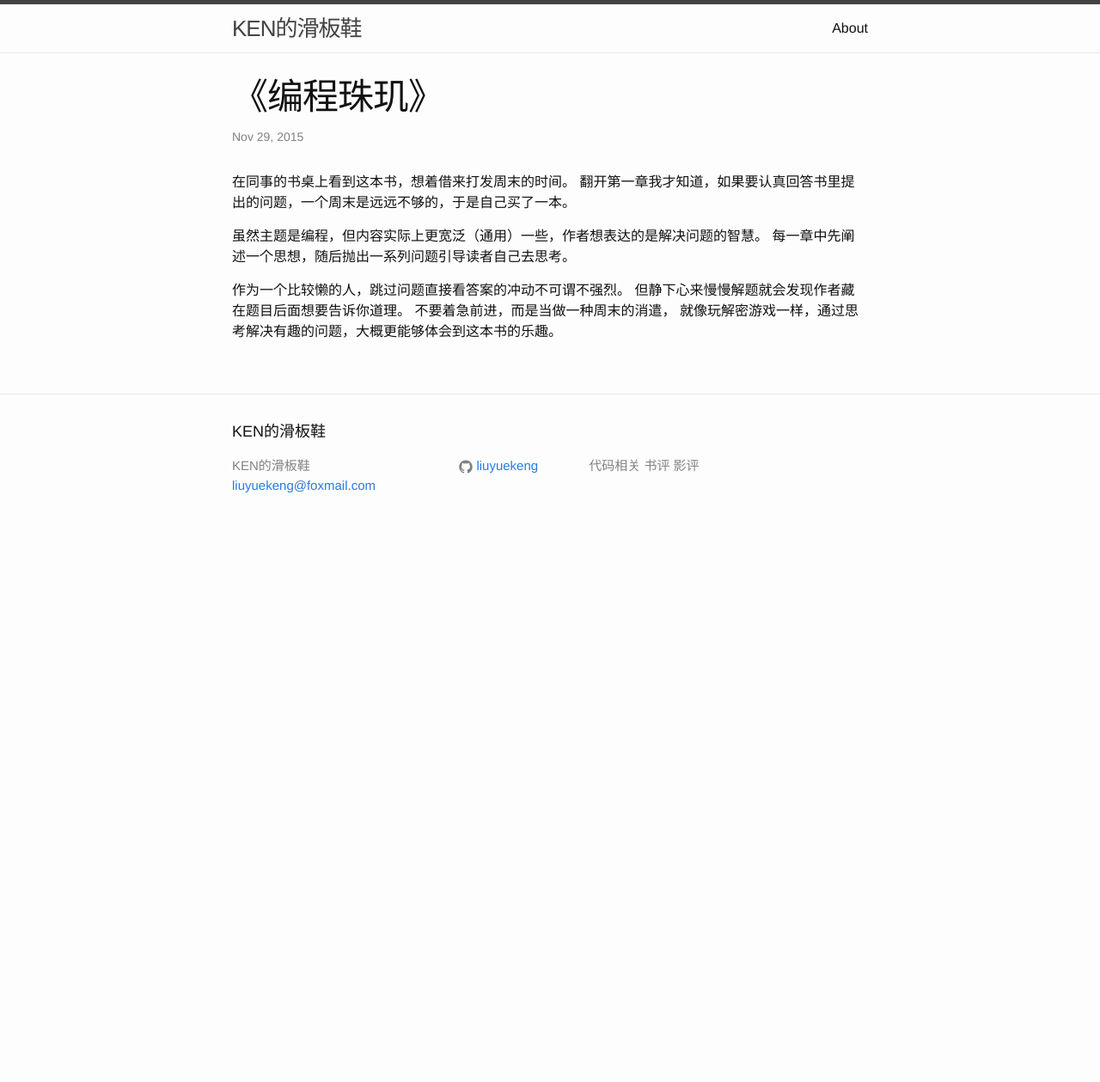
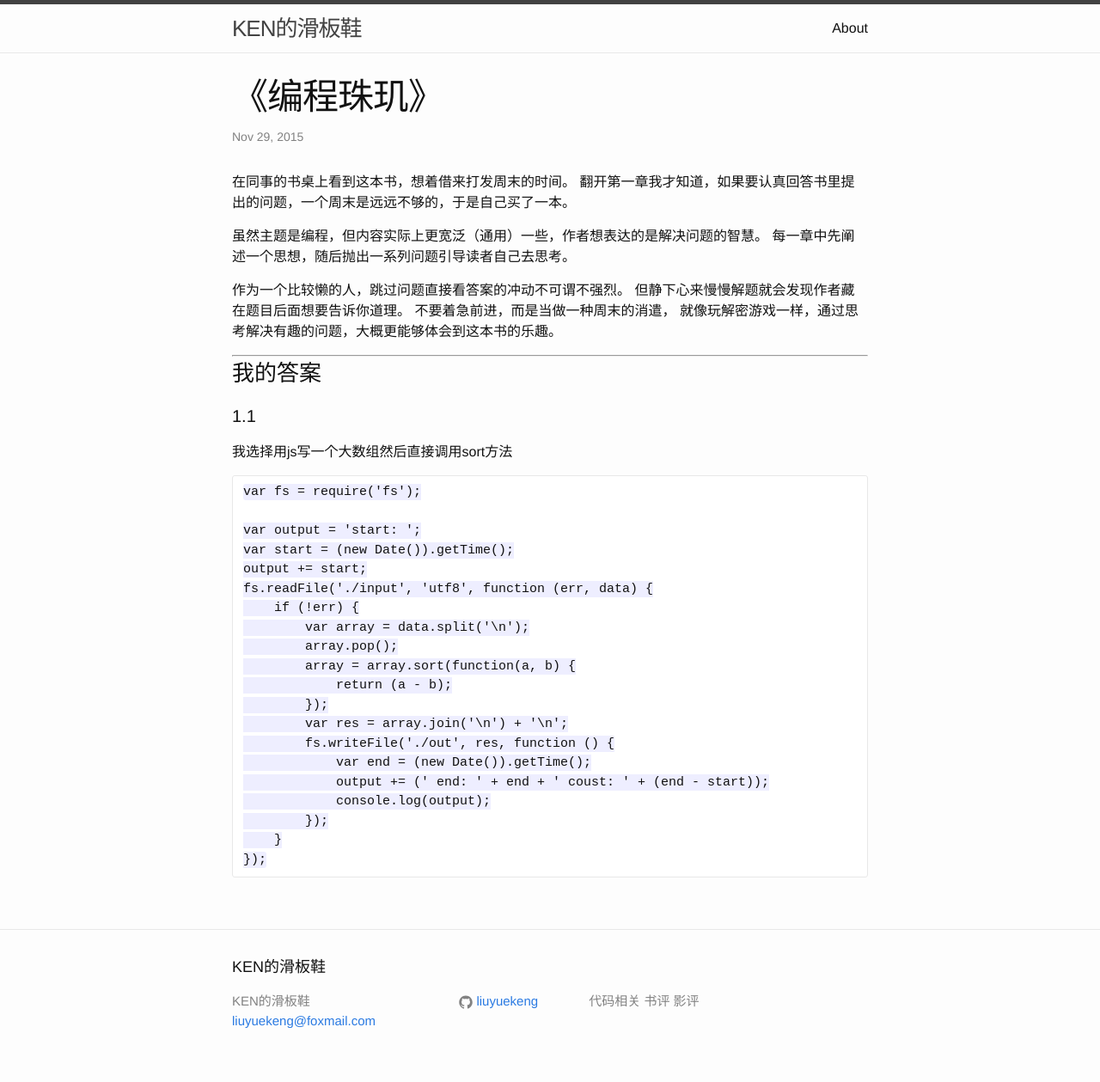
Before and after one commit to liuyuekeng/liuyuekeng.github.io, a Jekyll site: the page built from _posts/2015-11-29-Programming-Pearls.md, in a window 1280 px wide. Shown: the whole page at 86% size. Built offline with Jekyll 4.4.1, drawn with Linux system fonts in a browser that asks for light colours; before the commit the page ends 900 px from its top, so only the background shows below that.

Commit message:
add answer

```diff
--- a/_posts/2015-11-29-Programming-Pearls.md
+++ b/_posts/2015-11-29-Programming-Pearls.md
@@ -15,3 +15,31 @@ categories: 书评
 但静下心来慢慢解题就会发现作者藏在题目后面想要告诉你道理。
 不要着急前进，而是当做一种周末的消遣，
 就像玩解密游戏一样，通过思考解决有趣的问题，大概更能够体会到这本书的乐趣。
+
+-----------
+
+###我的答案
+
+####1.1
+我选择用js写一个大数组然后直接调用sort方法
+
+    var fs = require('fs');
+
+    var output = 'start: ';
+    var start = (new Date()).getTime();
+    output += start;
+    fs.readFile('./input', 'utf8', function (err, data) {
+        if (!err) {
+            var array = data.split('\n');
+            array.pop();
+            array = array.sort(function(a, b) {
+                return (a - b);
+            });
+            var res = array.join('\n') + '\n';
+            fs.writeFile('./out', res, function () {
+                var end = (new Date()).getTime();
+                output += (' end: ' + end + ' coust: ' + (end - start));
+                console.log(output);
+            });
+        }
+    });
```
